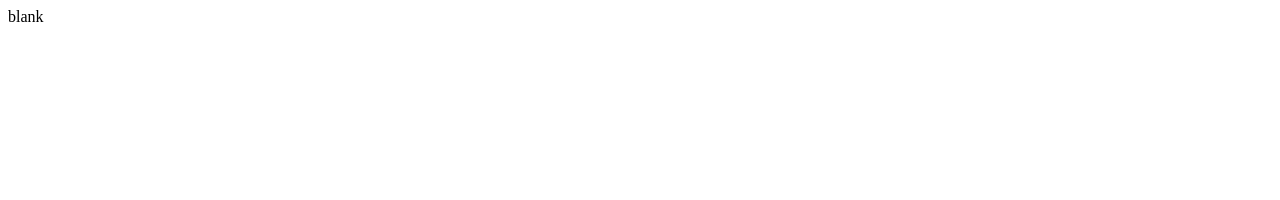
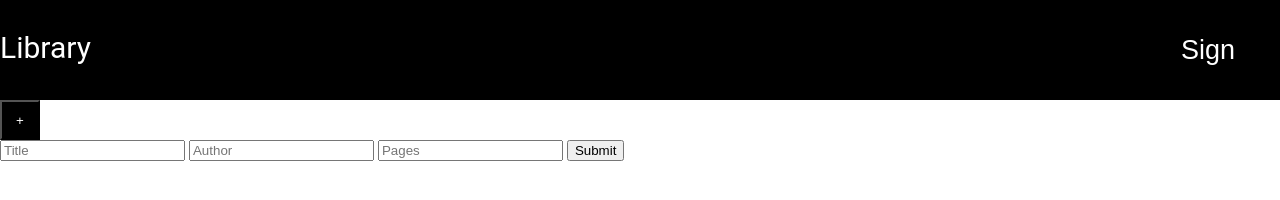
Before and after one commit to MukkuChemjong/Rock-Paper-Scissors, a plain HTML site: page Library/index.html in a window 1280 px wide. Drawn offline with nearby package versions, Linux system fonts and the light colour scheme.

Commit message:
Update index and add script and styles
Add a skeleton to the index with a form and an add button.
Add a basic script to add the input title, name and pages to the object.
Add basic styles so all the elements can be differentiated.

```diff
--- a/Library/index.html
+++ b/Library/index.html
@@ -1 +1,26 @@
-blank
+<!DOCTYPE html>
+<html lang="en">
+<head>
+    <meta charset="UTF-8">
+    <meta name="viewport" content="width=device-width, initial-scale=1.0">
+    <title>Library</title>
+    <link rel="stylesheet" href="styles.css">
+    <script src="script.js"></script>
+    <script src="https://code.jquery.com/jquery-3.7.0.js" integrity="sha256-JlqSTELeR4TLqP0OG9dxM7yDPqX1ox/HfgiSLBj8+kM=" crossorigin="anonymous"></script>
+</head>
+<body>
+    <div class="header">
+        <p class="webtitle">Library</p>
+        <button class="signin">Sign</button>
+    </div>
+    <button class="addBook" onclick="showWindow()">+</button>
+    <div class="mainbody" >
+        <form action="#">
+            <input type="text" class="title" id="titleId" placeholder="Title">
+            <input type="text" class="author" id= "authorId"placeholder="Author">
+            <input type="number" class="pages"  id="pagesId" placeholder="Pages">
+            <button type="submit" class="submit" onclick="addBook()" >Submit</button>
+        </form>
+    </div>
+</body>
+</html>
--- /dev/null
+++ b/Library/script.js
@@ -0,0 +1,21 @@
+const myLibrary = [
+    author = "J. R. R> Tolkien",
+    title = "",
+    pages = 0
+];
+
+function Book(author, title, pages){
+    this.author = author;
+    this.title = title;
+    this.pages = pages;
+}
+
+function addBook(){
+    var author = document.getElementById("authorId").value;
+    var title = document.getElementById("titleId").value;
+    var pages = document.getElementById("pagesId").value;
+
+    const newbook = new Book(author,title,pages);
+    myLibrary.push(newbook);
+    console.log(myLibrary);
+}
--- /dev/null
+++ b/Library/styles.css
@@ -0,0 +1,34 @@
+body,html{
+    margin: 0;
+    font-family: "Roboto";
+}
+
+.header{
+    margin-top: 0;
+    width: 100%;
+    height: 100px;
+    background-color: black;
+    display: flex;
+    justify-content: space-between;
+}
+
+.webtitle{
+    color: white;
+    font-size: 30px;
+}
+
+.signin{
+    color: white;
+    font-size: 27px;
+    height: 100px;
+    width: 144px;
+    background-color: black;
+    border: black;
+}
+
+.addBook{
+    background-color: black;
+    color: white;
+    height: 40px;
+    width: 40px;
+}
```
